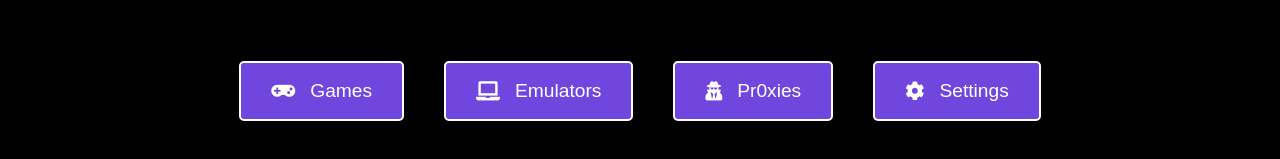
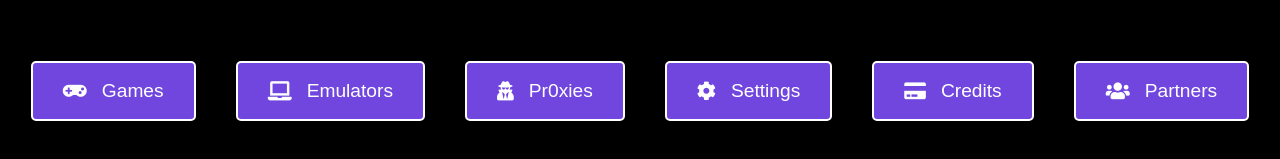
Before and after one commit to Pythash/EliteCalculator, a plain HTML site: page Nav/h.html in a window 1280 px wide. Shown: the part 305-464 px from the top of the page. Drawn offline with Linux system fonts and the light colour scheme.

Commit message:
Update h.html

```diff
--- a/Nav/h.html
+++ b/Nav/h.html
@@ -66,6 +66,9 @@
     <button class="menu-item"><i class="fas fa-laptop"></i>Emulators</button>
     <button class="menu-item"><i class="fas fa-user-secret"></i>Pr0xies</button>
     <button class="menu-item"><i class="fas fa-cog"></i>Settings</button>
+    <button class="menu-item"><i class="fa fa-credit-card"></i>Credits</button>
+    <button class="menu-item"><i class="fa fa-users"></i>Partners</button>
+
   </div>
 </body>
 </html>
```
